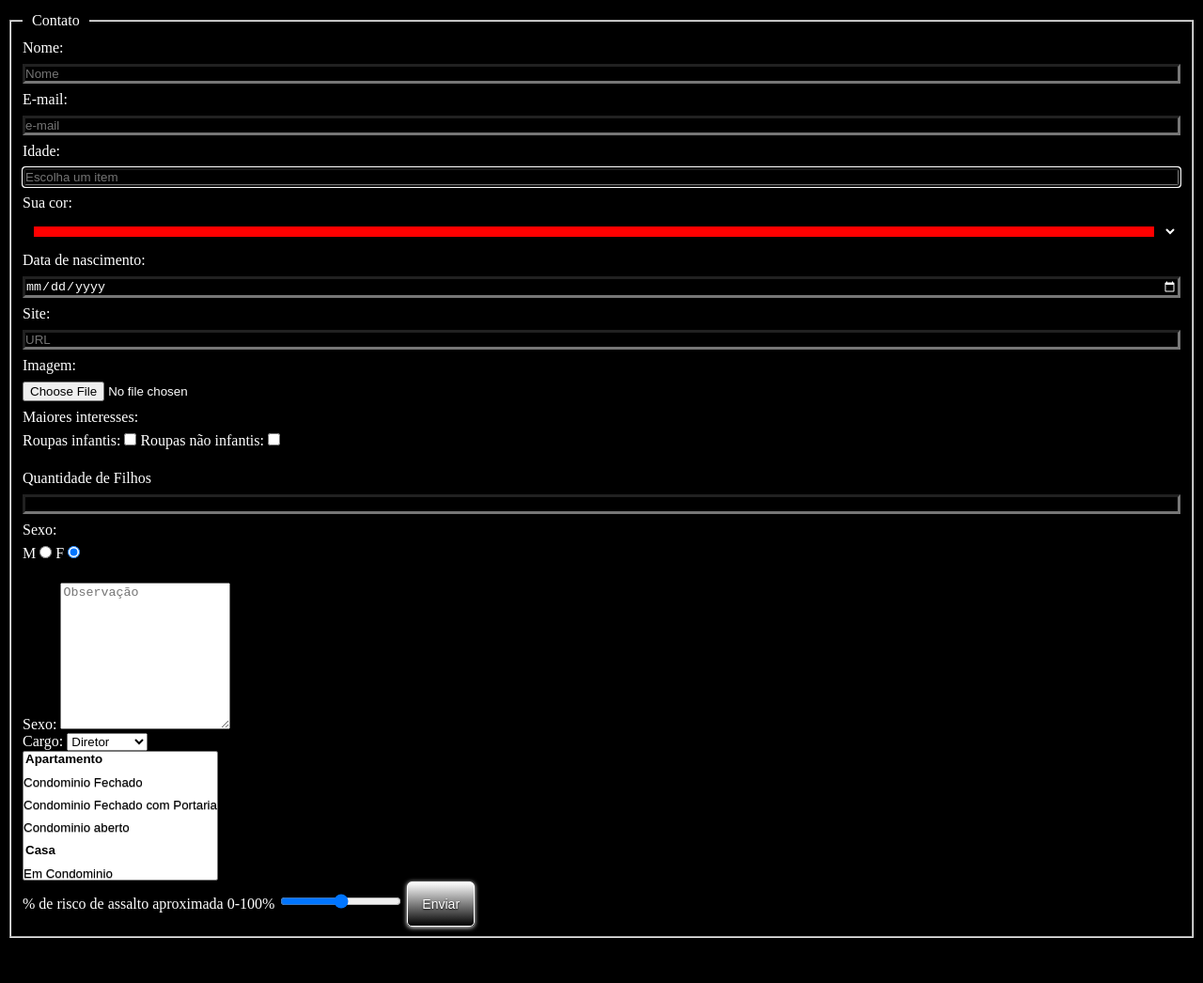
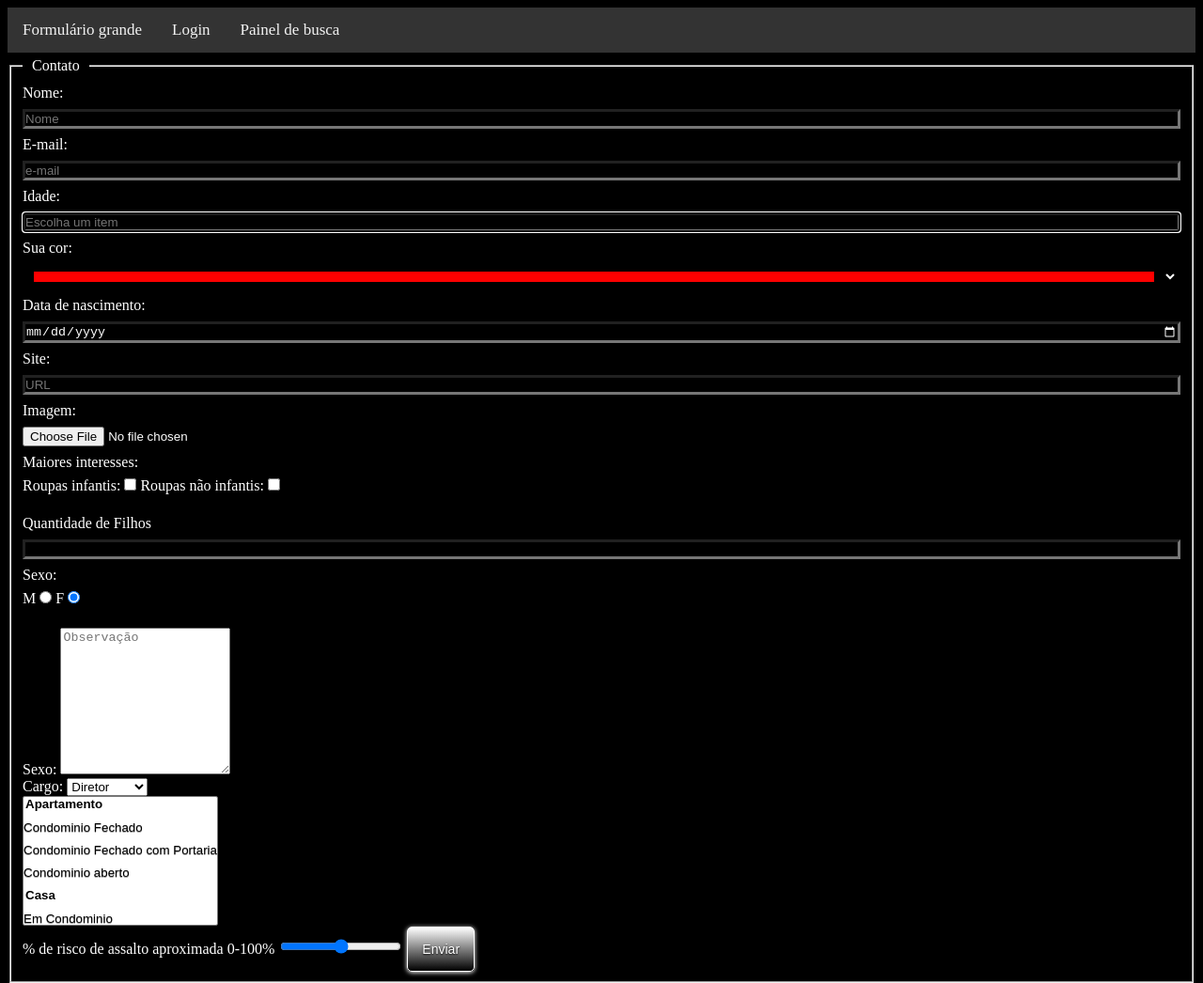
Before and after one commit to beriloqueiroz/preparacao-astronautas-rocketseat, a plain HTML site: page index.html in a window 1280 px wide. Shown: the whole page at 94% size. Before the commit the page ends 1006 px from the top, so only its background shows below. Drawn offline with Linux system fonts and the light colour scheme.

Commit message:
inclusão do menu de navegação

```diff
--- a/index.html
+++ b/index.html
@@ -10,6 +10,15 @@
 </head>
 
 <body>
+    <nav class="topnav">
+        <ul>
+            <li><a href="./index.html">Formulário grande</a></li>
+            <li><a href="./login.html">Login</a></li>
+            <li><a href="./painel.html">Painel de busca</a></li>
+        </ul>
+    </nav>
+
+
     <form id="form1" action="" method="POST" enctype="multipart/form-data">
         <fieldset>
             <legend>Contato</legend>
--- a/styles.css
+++ b/styles.css
@@ -63,3 +63,22 @@ button {
     -o-transition: all 0.15s ease;
     transition: all 0.15s ease;
 }
+ul {
+    list-style-type: none;
+    margin: 0;
+    padding: 0;
+  }
+
+  .topnav {
+    overflow: hidden;
+    background-color: #333;
+  }
+
+  .topnav a {
+    float: left;
+    color: #f2f2f2;
+    text-align: center;
+    padding: 14px 16px;
+    text-decoration: none;
+    font-size: 17px;
+  }
```
Also changed, not shown: login.html (+8 -0 lines), painel.html (+8 -0 lines).
